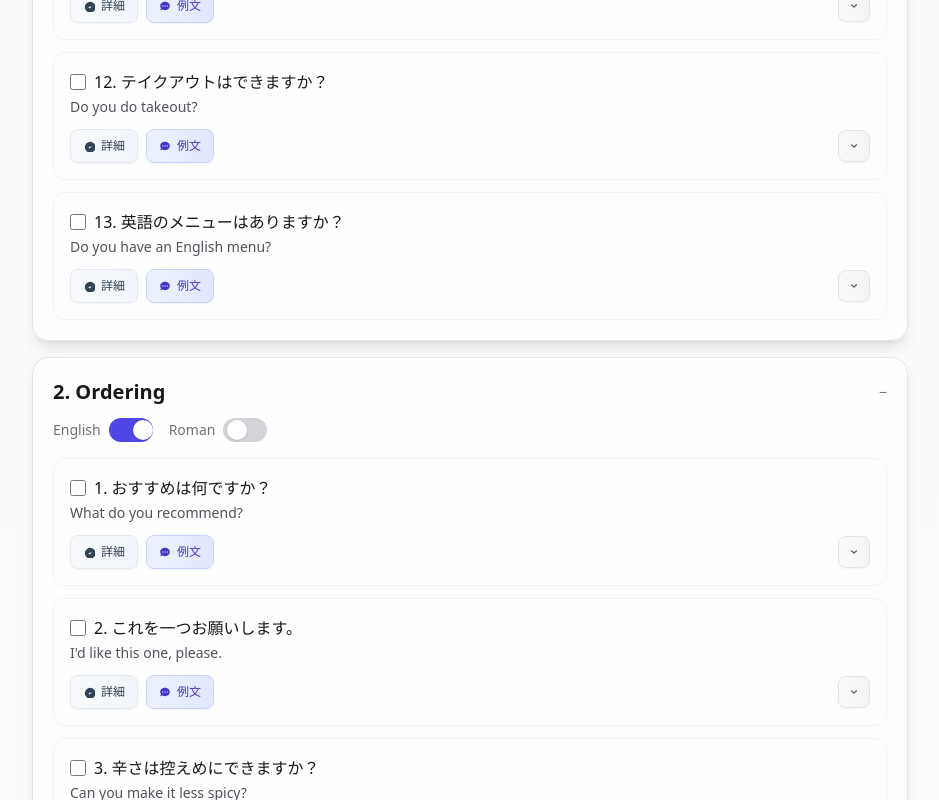
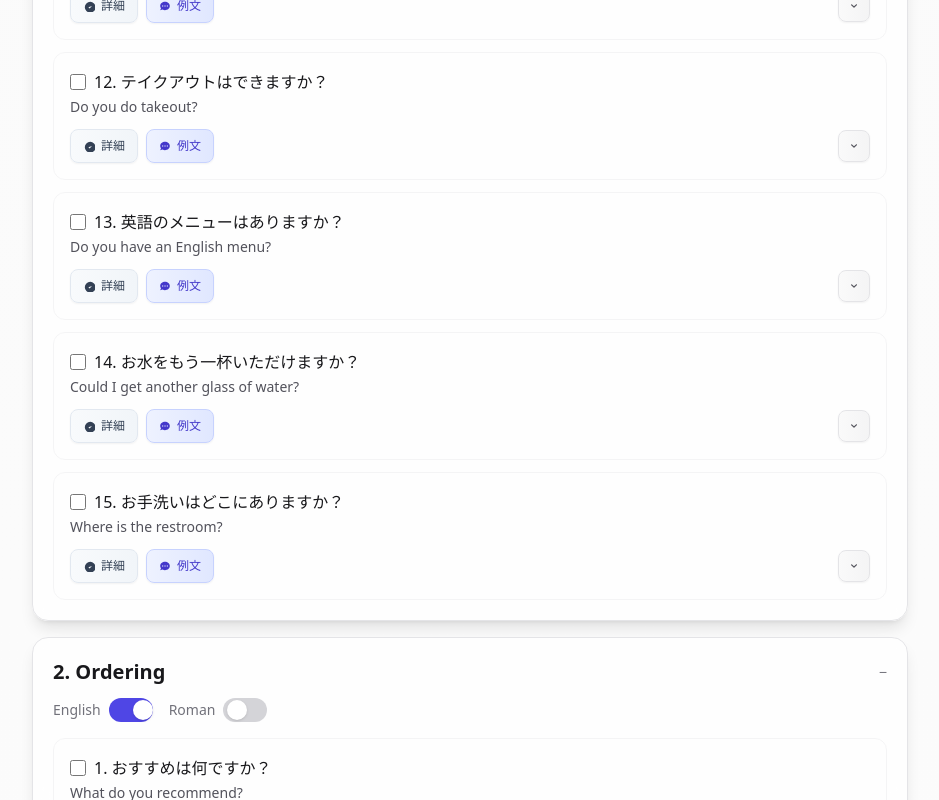
Before and after one commit to ecg-english/JCG-material-1, a React (Vite) app: page / in a window 1280 px wide. Shown: the part 1724-2524 px from the top of the page, without its empty margins (292-1231 px from the left). Built offline with nearby package versions, Linux system fonts and the light colour scheme.

Commit message:
Before Orderingセクションに14番と15番のフレーズを追加 - 14. お水をもう一杯いただけますか？ - 15. お手洗いはどこにありますか？

```diff
--- a/src/components/PhrasebookPage.jsx
+++ b/src/components/PhrasebookPage.jsx
@@ -101,6 +101,20 @@ const DATA = [
             ro: "Eigo no menyū wa arimasu ka?",
             context: "英語メニューの有無を確認する表現です。観光地や国際的な店では英語メニューを用意していることが多いです。",
             example: "客：英語のメニューはありますか？\n店員：はい、英語メニューもご用意しております。\n客：ありがとうございます。"
+          },
+          {
+            jp: "お水をもう一杯いただけますか？",
+            en: "Could I get another glass of water?",
+            ro: "Omizu o mō ippai itadakemasu ka?",
+            context: "追加の飲み物を依頼する表現です。日本では水は無料で提供されることが多いです。",
+            example: "客：お水をもう一杯いただけますか？\n店員：はい、お持ちいたします。\n客：ありがとうございます。"
+          },
+          {
+            jp: "お手洗いはどこにありますか？",
+            en: "Where is the restroom?",
+            ro: "Otearai wa doko ni arimasu ka?",
+            context: "トイレの場所を確認する表現です。日本では「お手洗い」が丁寧な表現として使われます。",
+            example: "客：お手洗いはどこにありますか？\n店員：奥の廊下をまっすぐ行って、右側にございます。\n客：ありがとうございます。"
           },
         ],
       },
```
